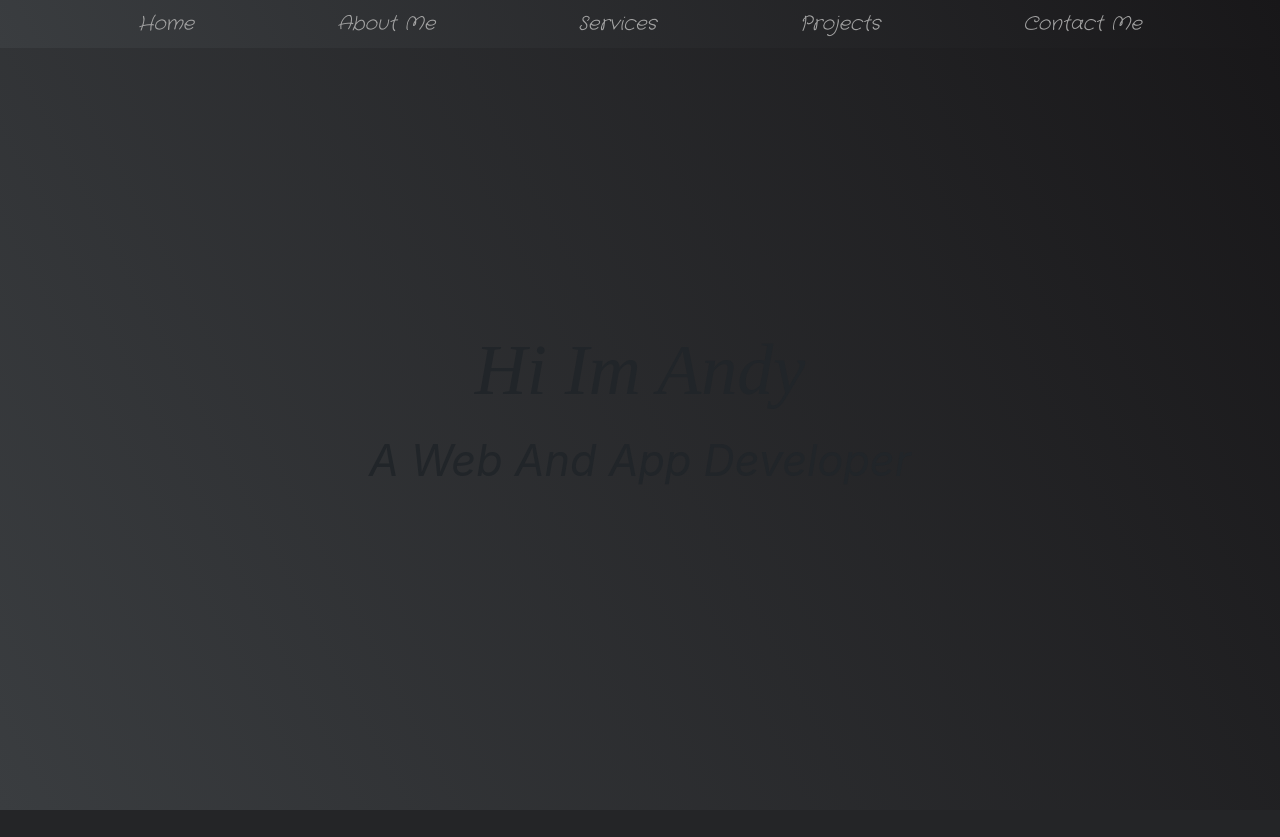
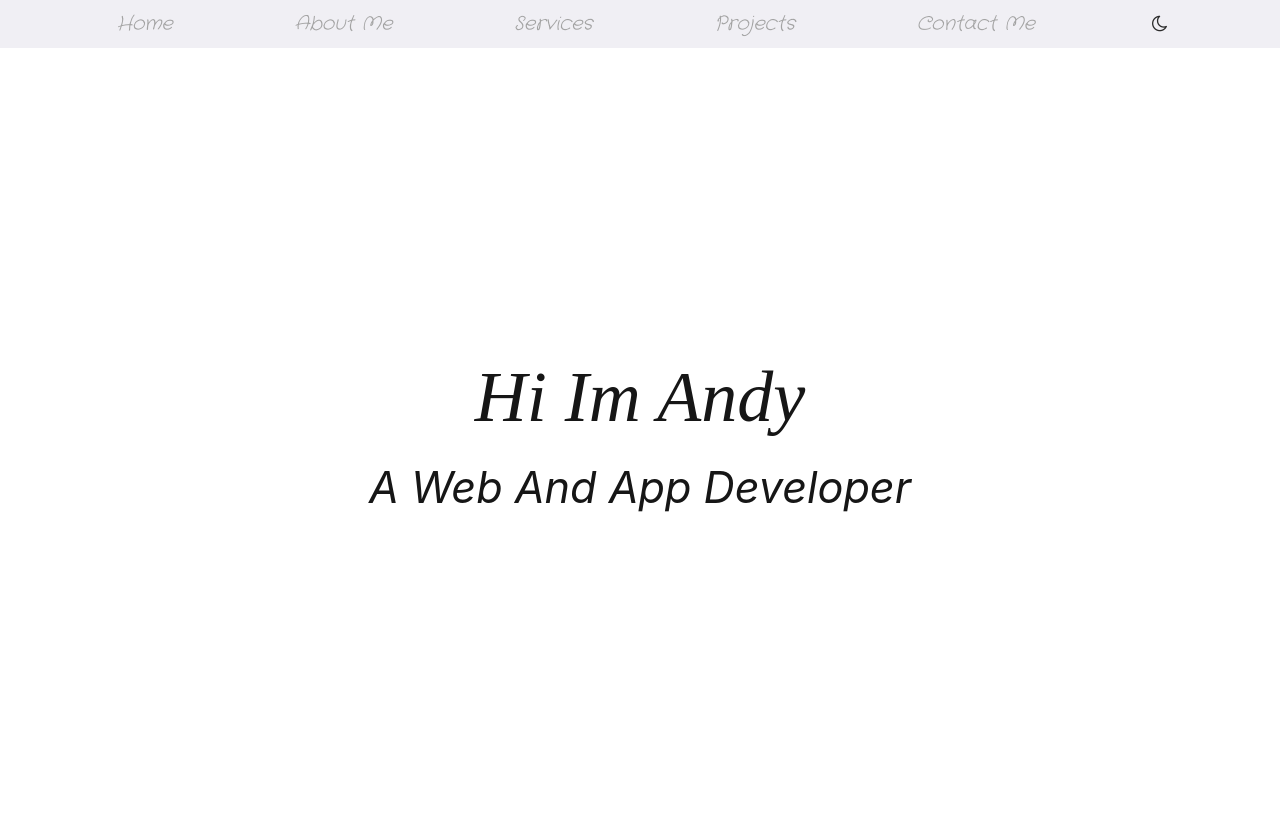
Before and after one commit to AndyGames21/Python-Flask-App--Personal-Portfolio-, a Flask app: page /home in a window 1280 px wide. Before the commit the page ends 810 px from the top, so only its background shows below. Run offline with Flask 2, Linux system fonts and the light colour scheme; some web fonts are replaced.

Commit message:
Feat: Added Theme And Main.js File

```diff
--- a/website/static/css/home.css
+++ b/website/static/css/home.css
@@ -21,6 +21,7 @@ html{
 ul{
     list-style: none;
     display: flex;
+    align-items: center;
 }
 .nav{
     display: flex;
@@ -29,8 +30,7 @@ ul{
     top: 0;
     left: 0;
     width: 100%;
-    background-color: #000;
-    background-image: linear-gradient(62deg, #3a3d40 0%, #181719 100%);
+    background-color: #f0eff4;
 }
 
 .nav li a{
@@ -46,6 +46,47 @@ ul{
     color: rgb(202, 202, 202);
     font-size: 2.1rem;
 }
+.bars{
+    text-decoration: none;
+    background-color: none;
+    font-size: 2rem;
+}
+/* Dark And Light Mode */
+.theme{
+    text-decoration: none;
+    background-color: none;
+    color: #2b2b2b;
+    font-size: 1.9rem;
+}
+.theme:hover{
+    color:#a3a3a3;
+}
+.theme-dark{
+    color: white;
+    background-color: black;
+}
+.theme-dark #home h1{
+    color: #a3a3a3;
+}
+.theme-dark #home p{
+    color: #a3a3a3;
+}
+.theme-light{
+    display: none;
+}
+.theme-dark .theme{
+    display: none;
+}
+.theme-dark .theme-light{
+    display: block;
+    text-decoration: none;
+    background-color: none;
+    color: #fff;
+    font-size: 2rem;
+}
+.theme-dark .bars{
+    color: #fff;
+}
 /* Details Section */
 #home{
     display: flex;
@@ -54,8 +95,6 @@ ul{
     align-items: center;
     width: 100%;
     height: 100vh;
-    background-color: #000;
-    background-image: linear-gradient(62deg, #3a3d40 0%, #181719 100%);
 }
 #home h1{
     font-size: 7.5rem;
@@ -63,8 +102,10 @@ ul{
     font-weight: 400;
     font-style: italic;
     padding: 1rem;
+    color: #161616;
 }
 #home p{
     font-size: 4.5rem;
     font-style: italic;
+    color: #161616;
 }
--- /dev/null
+++ b/website/static/js/main.js
@@ -0,0 +1,5 @@
+// Themes
+function theme() {
+   var element = document.body;
+   element.classList.toggle("theme-dark");
+}
--- a/website/templates/Main Website/about_me.html
+++ b/website/templates/Main Website/about_me.html
@@ -22,9 +22,9 @@
                 <ul class="nav navbar-nav">
                     <li><a href="./home.html">Home</a></li>
                     <li><a href="./about_me.html">About Me</a></li>
-                    <li><a href="#services">Services</a></li>
+                    <li><a href="./home.html#services">Services</a></li>
                     <li><a href="./projects.html">Projects</a></li>
-                    <li><a href="#contact">Contact Me</a></li>
+                    <li><a href="./home.html/#contact">Contact Me</a></li>
                 </ul>
             </div>
         </nav>
--- a/website/templates/Main Website/home.html
+++ b/website/templates/Main Website/home.html
@@ -27,6 +27,9 @@
                     <li><a href="./projects.html">Projects</a></li>
                     <li><a href="#contact">Contact Me</a></li>
                 </ul>
+                <button class="theme" type="button" data-toggle="theme">
+                    <i class="fa fa-sun-o"></i>
+                </button>
             </div>
         </nav>
     </header>
--- a/website/templates/Main Website/projects.html
+++ b/website/templates/Main Website/projects.html
@@ -22,9 +22,9 @@
                 <ul class="nav navbar-nav">
                     <li><a href="./home.html">Home</a></li>
                     <li><a href="./about_me.html">About Me</a></li>
-                    <li><a href="#services">Services</a></li>
+                    <li><a href="./home.html#services">Services</a></li>
                     <li><a href="./projects.html">Projects</a></li>
-                    <li><a href="#contact">Contact Me</a></li>
+                    <li><a href="./home.html#contact">Contact Me</a></li>
                 </ul>
             </div>
         </nav>
--- a/website/templates/Python Website/home.html
+++ b/website/templates/Python Website/home.html
@@ -12,27 +12,43 @@
     <script src="https://cdn.jsdelivr.net/npm/popper.js@1.16.1/dist/umd/popper.min.js"></script>
     <script src="https://cdn.jsdelivr.net/npm/bootstrap@4.6.2/dist/js/bootstrap.bundle.min.js"></script>
     <link rel="stylesheet" href="https://cdnjs.cloudflare.com/ajax/libs/font-awesome/4.7.0/css/font-awesome.min.css">
+    <script src="./../../static/js/main.js"></script>
 </head>
 <body>
     <header>
-        <nav class="navbar bg-dark navbar-dark-dark navbar-expand-lg">
+        <nav class="navbar navbar-expand-lg">
             <button class="navbar-toggler" type="button" data-toggle="collapse" data-target="#collapsibleNavbar">
-                <i class="fa fa-bars"></i>
+                <i class="fa fa-bars bars"></i>
               </button>
             <div class="collapse navbar-collapse" id="collapsibleNavbar">
                 <ul class="nav navbar-nav">
                     <li class="nav-item"><a href="/home" class="nav-link">Home</a></li>
                     <li class="nav-item"><a href="/about" class="nav-link">About Me</a></li>
-                    <li class="nav-item"><a href="#services" class="nav-link">Services</a></li>
+                    <li class="nav-item"><a href="/home#services" class="nav-link">Services</a></li>
                     <li class="nav-item"><a href="/projects" class="nav-link">Projects</a></li>
-                    <li class="nav-item"><a href="#contact" class="nav-link">Contact Me</a></li>
+                    <li class="nav-item"><a href="/home#contact" class="nav-link">Contact Me</a></li>
+                    <a class="theme" onclick="theme()">
+                        <i class="fa fa-moon-o"></i>
+                    </a>
+                    <a class="theme-light" onclick="theme()">
+                        <i class="fa fa-sun-o"></i>
+                    </a>
                 </ul>
             </div>
+            <a class="theme" onclick="theme()">
+                <i class="fa fa-moon-o"></i>
+            </a>
+            <a class="theme-light" onclick="theme()">
+                <i class="fa fa-sun-o"></i>
+            </a>
         </nav>
     </header>
     <section class="details-section" id="home">
         <h1>Hi Im Andy</h1>
         <p>A Web And App Developer</p>
     </section>
+    <section id="services">
+
+    </section>
 </body>
 </html>
```
Also changed, not shown: 1 other file.
